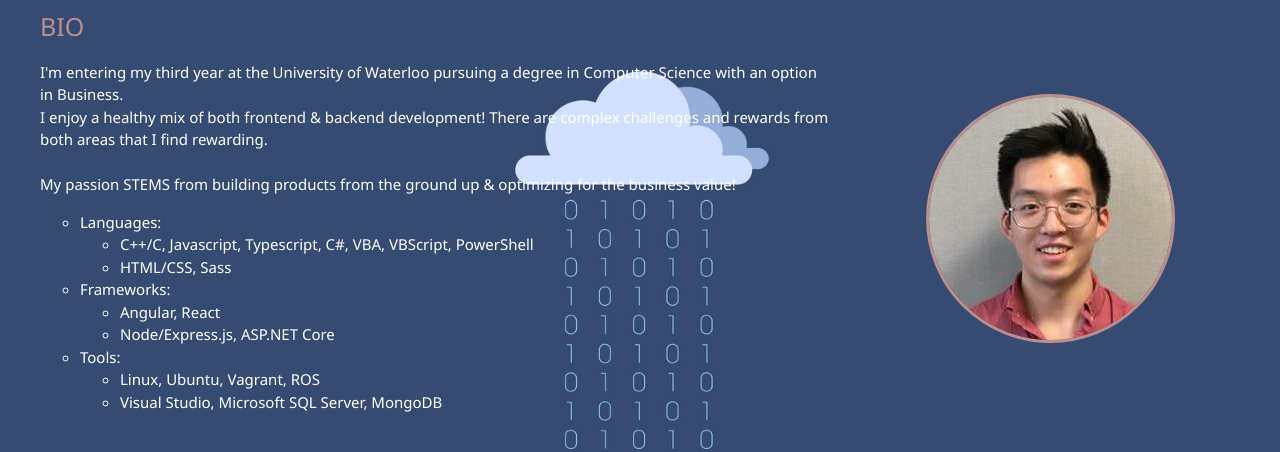
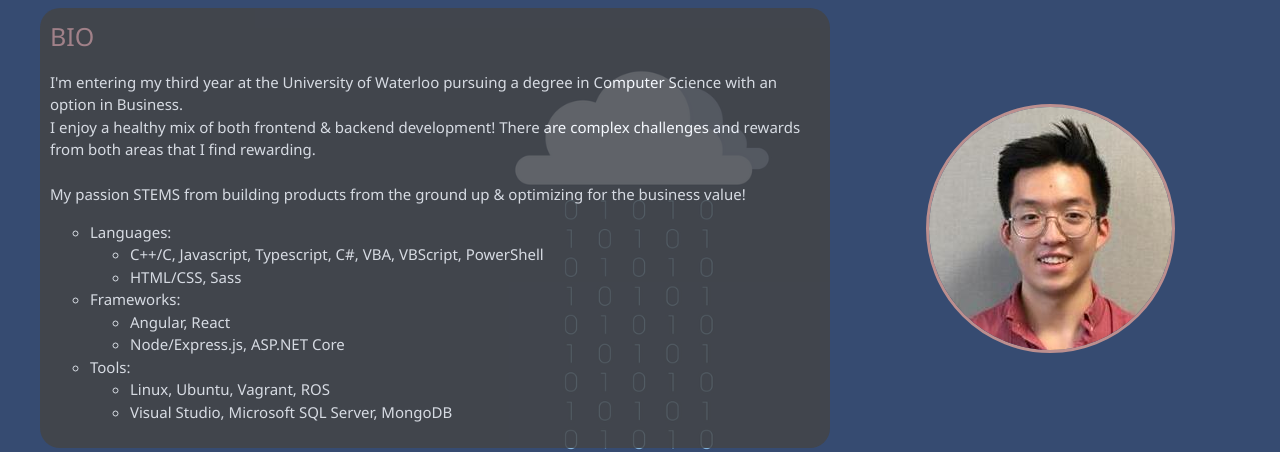
Before and after one commit to Wmeng98/Portfolio-Personal, a website: page dist/about.html in a window 1280 px wide. Shown: the part 227-679 px from the top of the page. Drawn offline with Linux system fonts and the light colour scheme.

Commit message:
added background color to BIO div

```diff
--- a/scss/main.scss
+++ b/scss/main.scss
@@ -13,6 +13,17 @@
   background-color: black;
   color: white;
 }
+
+/* BIO */
+
+.bio-background {
+  padding: 1rem;
+  opacity: 0.8;
+  background-color: $primary-color;
+  border-radius: 20px;
+}
+
+
 
 
 .dot {
```
Also changed, not shown: dist/about.html, dist/css/main.css.
